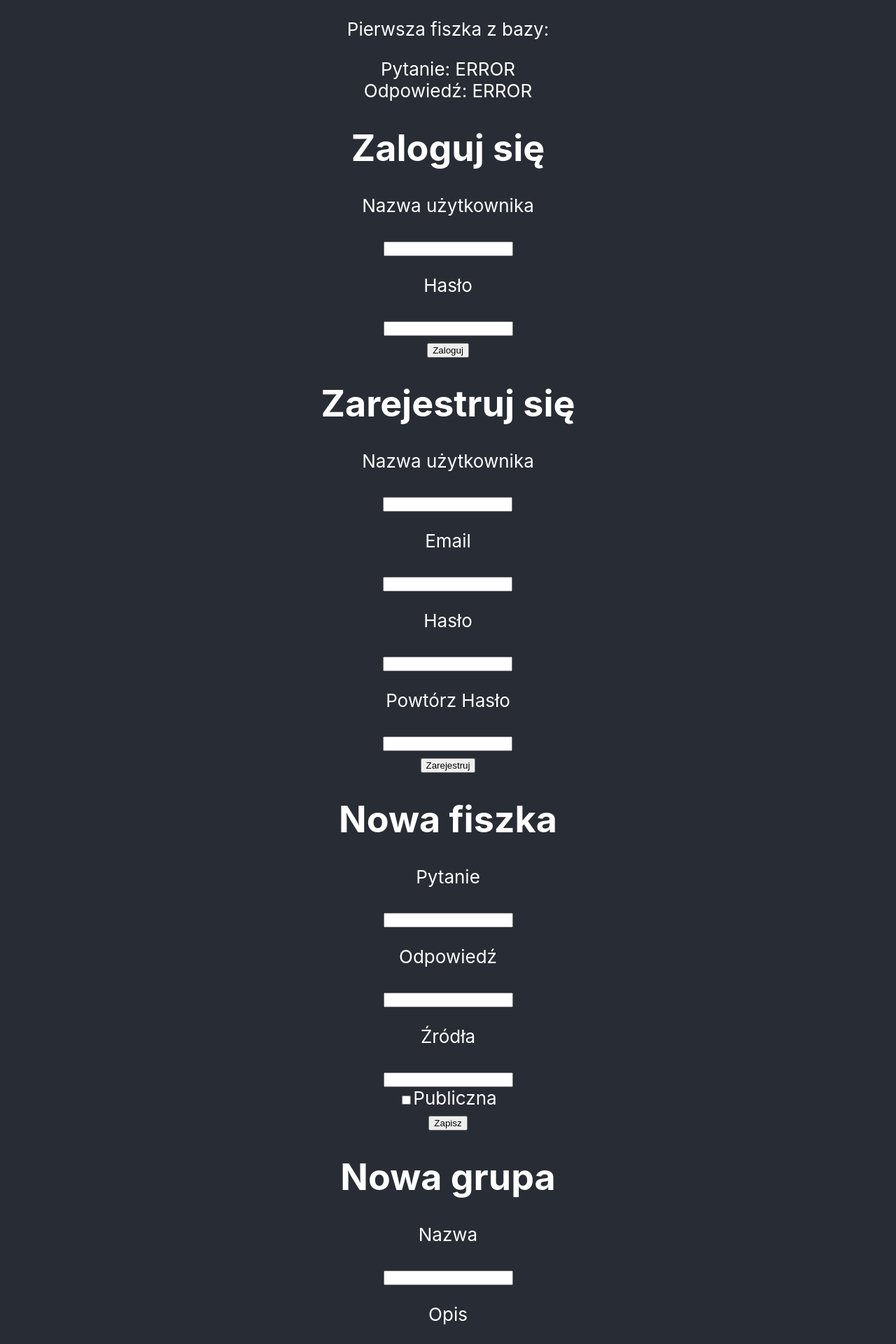
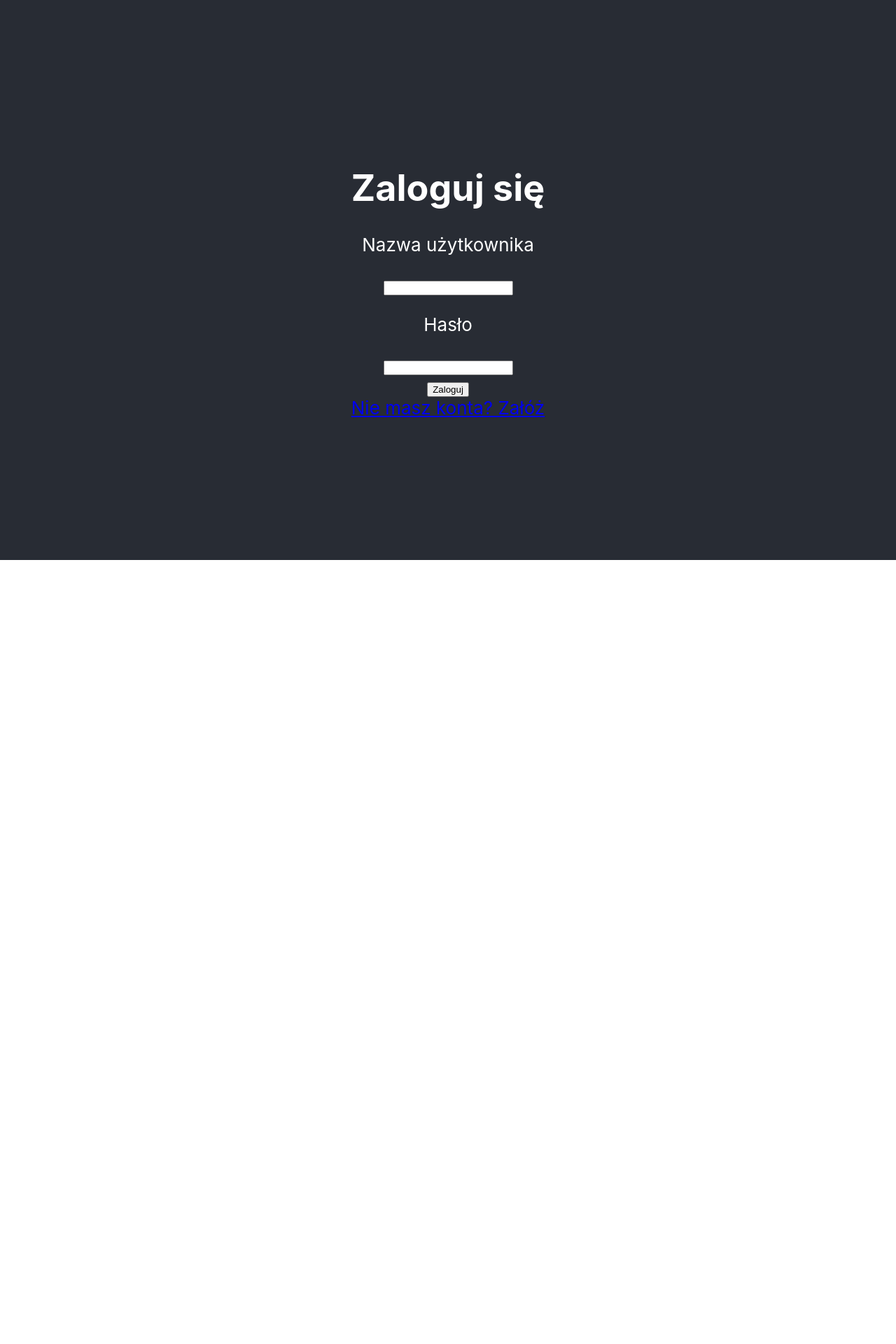
Before and after one commit to CrustyCracker/Learning-Platform, a React (Create React App) app in the folder platform/: page /login in a window 1280 px wide. Shown: the top 1920 px of the page at 70% size. After the commit the page ends 800 px from the top, so only its background shows below. Built offline with nearby package versions, Linux system fonts and the light colour scheme; no server answers.

Commit message:
Dodano routing na frontendzie

```diff
--- a/platform/package.json
+++ b/platform/package.json
@@ -39,5 +39,8 @@
       "last 1 firefox version",
       "last 1 safari version"
     ]
+  },
+  "devDependencies": {
+    "react-router-dom": "^6.4.5"
   }
 }
--- a/platform/src/components/LoginForm.tsx
+++ b/platform/src/components/LoginForm.tsx
@@ -2,6 +2,7 @@ import React, {FormEvent, useState} from 'react';
 import {Requests} from "../requests/Requests";
 import {Credentials, LoginResponse} from "../types/Credentials";
 import {ErrorResponse} from "../types/ErrorResponse";
+import { Link } from "react-router-dom";
 
 interface LoginFormProps {
     onSuccess: (response: LoginResponse) => void,
@@ -46,6 +47,7 @@ export function LoginForm(props: LoginFormProps) {
             <div>
                 <button type="submit">Zaloguj</button>
             </div>
+            <Link to="/register">Nie masz konta? Załóż</Link>
         </form>
     </div>
 }
--- a/platform/src/pages/App.tsx
+++ b/platform/src/pages/App.tsx
@@ -1,13 +1,14 @@
-import React, {useState} from 'react';
+import React, { useState } from 'react';
 import '../style/App.css';
-import {FirstCard} from "../components/FirstCard";
-import {LoginForm} from "../components/LoginForm";
-import {RegisterForm} from "../components/RegisterForm";
-import {NewCardForm} from "../components/NewCardForm";
-import {NewGroupForm} from "../components/NewGroupForm";
-import {ErrorAndInfo} from "../components/ErrorAndInfo";
-import {ErrorResponse} from "../types/ErrorResponse";
-import {CardList} from "../components/CardList";
+import { BrowserRouter, Routes, Route } from "react-router-dom";
+import { FirstCard } from "../components/FirstCard";
+import { LoginForm } from "../components/LoginForm";
+import { RegisterForm } from "../components/RegisterForm";
+import { NewCardForm } from "../components/NewCardForm";
+import { NewGroupForm } from "../components/NewGroupForm";
+import { ErrorAndInfo } from "../components/ErrorAndInfo";
+import { ErrorResponse } from "../types/ErrorResponse";
+import { CardList } from "../components/CardList";
 
 export default function App() {
     const [error, setError] = useState("");
@@ -24,13 +25,16 @@ export default function App() {
     return (
         <div className="App">
             <header className="App-header">
-                <ErrorAndInfo errorMsg={error} infoMsg={info}/>
-                <FirstCard></FirstCard>
-                <LoginForm onSuccess={logToConsoleInfo} onError={logToConsoleErr} />
-                <RegisterForm onSuccess={logToConsoleInfo} onError={logToConsoleErr}/>
-                <NewCardForm onSuccess={logToConsoleInfo} onError={logToConsoleErr}/>
-                <NewGroupForm onSuccess={logToConsoleInfo} onError={logToConsoleErr}/>
-                <CardList onSuccess={logToConsoleInfo} onError={logToConsoleErr}/>
+                <BrowserRouter>
+                    <Routes>
+                        <Route path="/" element={<CardList onSuccess={logToConsoleInfo} onError={logToConsoleErr} />} />
+                        <Route path="/cards" element={<CardList onSuccess={logToConsoleInfo} onError={logToConsoleErr} />} />
+                        <Route path="/cards/new" element={<NewCardForm onSuccess={logToConsoleInfo} onError={logToConsoleErr} />} />
+                        <Route path="/groups/new" element={<NewGroupForm onSuccess={logToConsoleInfo} onError={logToConsoleErr} />} />
+                        <Route path="/login" element={<LoginForm onSuccess={logToConsoleInfo} onError={logToConsoleErr} />} />
+                        <Route path="/register" element={<RegisterForm onSuccess={logToConsoleInfo} onError={logToConsoleErr} />} />
+                    </Routes>
+                </BrowserRouter>
             </header>
         </div>
     );
```
Also changed, not shown: 1 other file (tests, documents, lock files or other folders).
